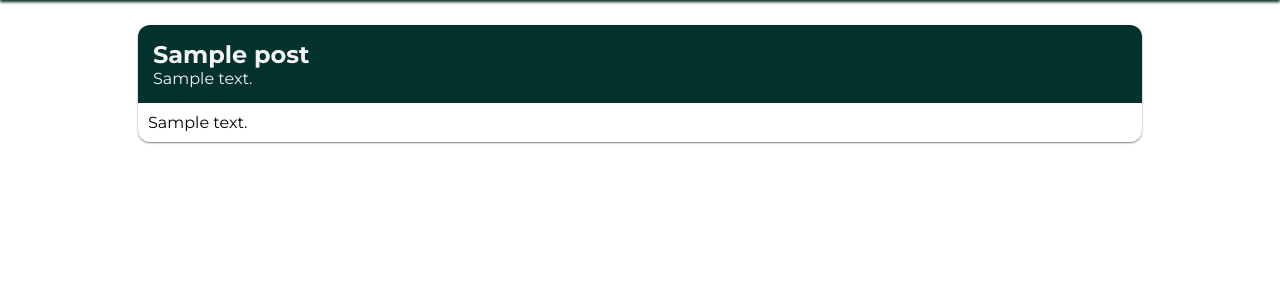
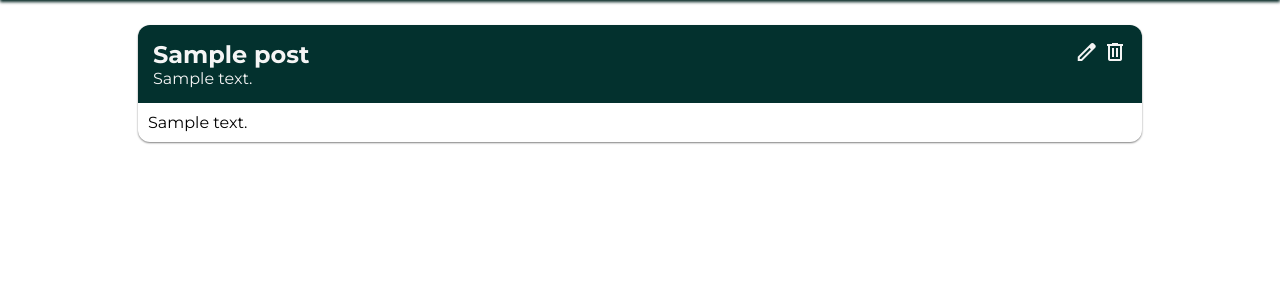
Before and after one commit to VitorMours/Vorum, a Flask app: page / in a window 1280 px wide. Shown: the part 80-380 px from the top of the page. Run offline with Flask 3, Linux system fonts and the light colour scheme; the visitor is signed in with stand-in values (Sample User, id 1); tables that the repository leaves empty hold one stand-in row (values such as "Sample post"); some libraries are stand-ins or nearby versions.

Commit message:
Creating the update and delete links to each post

```diff
--- a/src/static/css/styles.css
+++ b/src/static/css/styles.css
@@ -60,6 +60,17 @@ a {
 
 a:hover {
   text-decoration: underline;
+}
+
+button {
+  background-color:transparent;
+  border:none;
+
+}
+button:hover{
+  cursor:pointer;
+
+
 }
 
 footer {
@@ -167,10 +178,14 @@ footer > .content-container{
   border-radius: 12px 12px 0px 0px;
 }
 .post-header {
-  width:80vw;
+  width:100%;
   display:flex;
   justify-content: space-between;
 }
 .content{
   padding:10px;
 }
+.post-edition {
+  color:whitesmoke;
+
+}
--- a/src/templates/base/base.jinja
+++ b/src/templates/base/base.jinja
@@ -5,7 +5,8 @@
     <meta name="viewport" content="width=device-width initial-scale=1.0">
 
     <link rel="stylesheet" href="https://fonts.googleapis.com/css2?family=Material+Symbols+Outlined:opsz,wght,FILL,GRAD@20..48,100..700,0..1,-50..200" />
-
+    <link rel="stylesheet" href="https://fonts.googleapis.com/css2?family=Material+Symbols+Outlined:opsz,wght,FILL,GRAD@20..48,100..700,0..1,-50..200" />
+    <link rel="stylesheet" href="https://fonts.googleapis.com/css2?family=Material+Symbols+Outlined:opsz,wght,FILL,GRAD@20..48,100..700,0..1,-50..200" />
     <link rel="stylesheet" href="{{ url_for('static', filename='css/styles.css') }}">
     <link rel="stylesheet" href="{{ url_for('static', filename='css/custom.css') }}">
 
--- a/src/templates/index.jinja
+++ b/src/templates/index.jinja
@@ -24,6 +24,12 @@
           <div class="post-info">
             <div class="post-header">
               <h2 class="post-title">{{ post.title }}</h2>
+               {% if session_logged %}
+                <div class="post-actions">
+                  <a href="{{ url_for('views.update_post') }}" ><button class="edit-post post-edition" ><span class="material-symbols-outlined">edit</span></button></a>
+                  <a href="{{ url_for('views.delete_post') }}" ><button class="delete-post post-edition"><span class="material-symbols-outlined">delete</span></button></a>
+                </div>
+              {% endif %}
             </div>
 
             <p>{{ post.description }}</p>
--- a/src/views.py
+++ b/src/views.py
@@ -4,6 +4,12 @@ from .models import User, Post, db
 from .utils.auth import login_required
 
 views = Blueprint("views", __name__, template_folder="templates", static_folder="static")
+
+
+@views.before_app_request
+def before_request():
+    if "logged_in" not in session:
+        session['logged_in'] = False
 
 
 @views.route('/')
```
Also changed, not shown: src/utils/mock_posts.py (+23 -0 lines).
